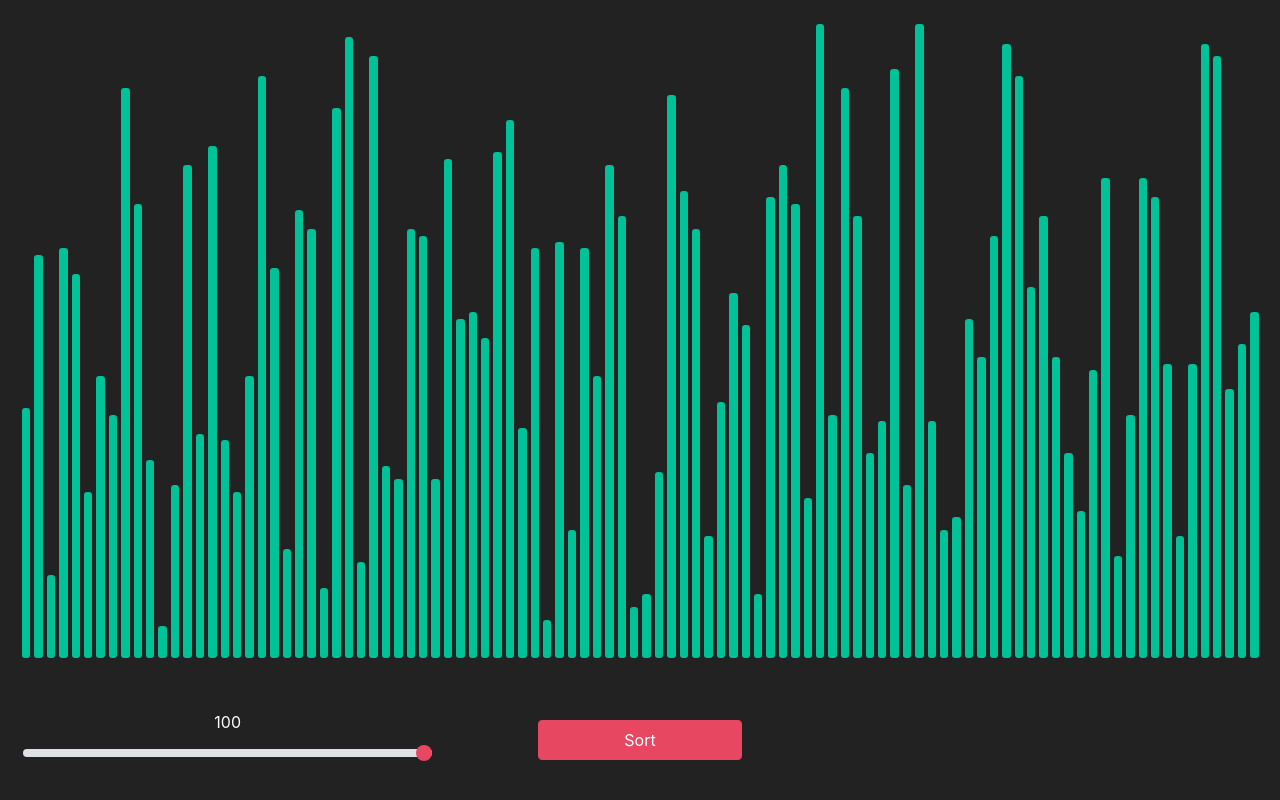
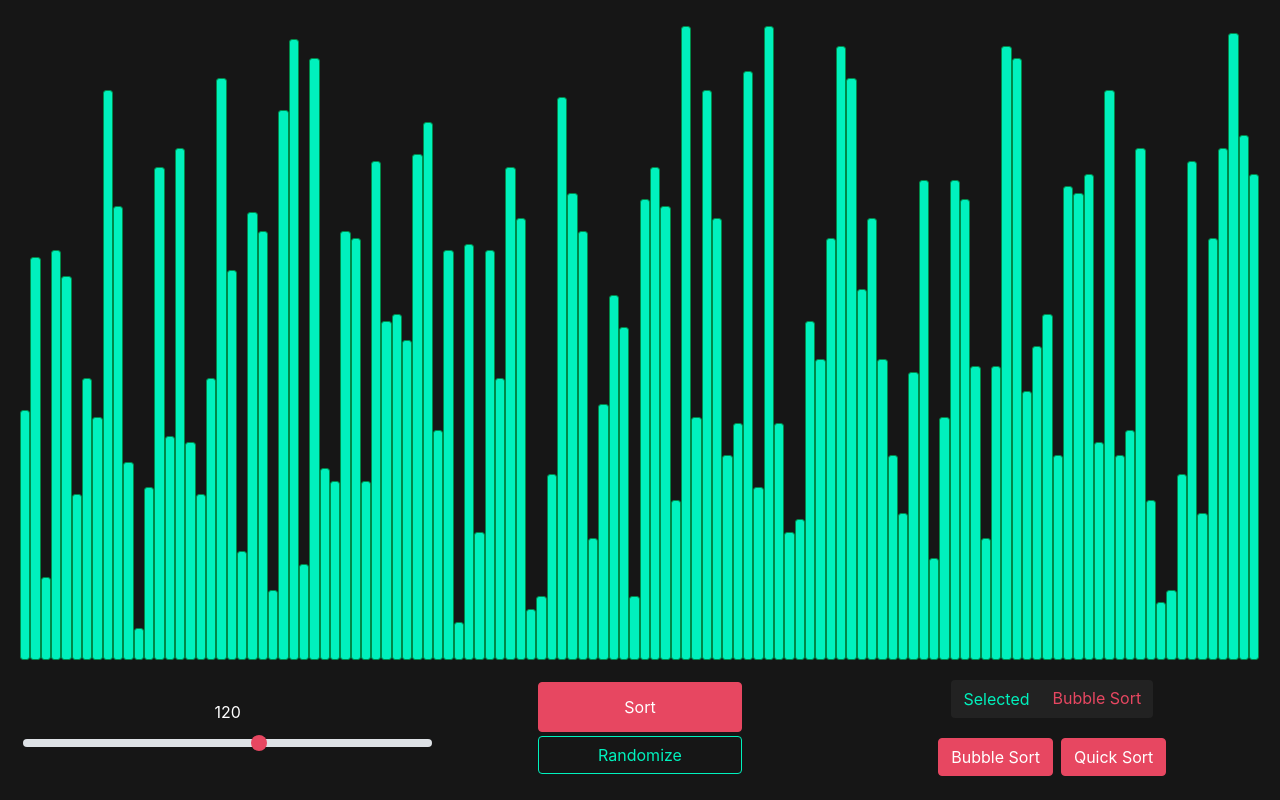
Before and after one commit to roynulrohan/algorithm-visualizer, a React (Create React App) app in the folder client/: page / in a window 1280 px wide. Built offline with nearby package versions, Linux system fonts and the light colour scheme.

Commit message:
Added quicksort, increased max bars, changed styling on bars

```diff
--- a/client/public/index.html
+++ b/client/public/index.html
@@ -7,7 +7,7 @@
     <meta name="theme-color" content="#000000" />
     <meta
       name="description"
-      content="Web site created using create-react-app"
+      content="Algorithm visualizer web app developed with React"
     />
     <link rel="apple-touch-icon" href="%PUBLIC_URL%/logo192.png" />
     <!--
@@ -24,7 +24,7 @@
       work correctly both with client-side routing and a non-root public URL.
       Learn how to configure a non-root public URL by running `npm run build`.
     -->
-    <title>React App</title>
+    <title>Algorithm Visualizer</title>
   </head>
   <body>
     <noscript>You need to enable JavaScript to run this app.</noscript>
--- a/client/src/App.js
+++ b/client/src/App.js
@@ -1,9 +1,11 @@
 import React, { useState, useEffect } from 'react';
+import { bubbleSort, quickSort } from './algorithms';
 
 function App() {
     const [graphData, setGraphData] = useState([]);
-    const [dataRange, setDataRange] = useState(100);
+    const [dataRange, setDataRange] = useState(120);
     const [isSorting, setIsSorting] = useState(false);
+    const [currentMode, setCurrentMode] = useState('Bubble Sort');
 
     useEffect(() => {
         setGraphData(getRandomData(dataRange));
@@ -22,28 +24,18 @@ function App() {
     const sort = () => {
         if (!isSorting) {
             setIsSorting(true);
-            bubbleSort(graphData).then(() => {
-                setIsSorting(false);
-            });
-        }
-    };
 
-    const bubbleSort = async (inputArr) => {
-        let len = inputArr.length - 1;
-        for (let i = 0; i < len; i++) {
-            for (let j = 0; j < len; j++) {
-                if (inputArr[j].value > inputArr[j + 1].value) {
-                    await new Promise((resolve) => setTimeout(resolve, 5));
-
-                    inputArr[j + 1].className = 'bg-primary';
-
-                    let tmp = inputArr[j].value;
-                    inputArr[j].value = inputArr[j + 1].value;
-                    inputArr[j + 1].value = tmp;
-
-                    setGraphData([...graphData]);
-                    inputArr[j + 1].className = '';
-                }
+            switch (currentMode) {
+                case 'Bubble Sort':
+                    bubbleSort(graphData, setGraphData).then(() => {
+                        setIsSorting(false);
+                    });
+                    break;
+                case 'Quick Sort':
+                    quickSort(graphData, setGraphData).then(() => {
+                        setIsSorting(false);
+                    });
+                    break;
             }
         }
     };
@@ -52,7 +44,12 @@ function App() {
         <div className='App'>
             <div className='App__Graph'>
                 {graphData.map((element) => {
-                    return <span className={element.className} style={{ height: `${element.value}%` }}></span>;
+                    return (
+                        <span
+                            className={isSorting && element.className}
+                            style={{ height: `${(element.value)}%` }}
+                        ></span>
+                    );
                 })}
             </div>
             <div className='App__Menu'>
@@ -65,7 +62,7 @@ function App() {
                             type='range'
                             className='custom-range dataRangeSlider'
                             min='10'
-                            max='100'
+                            max='200'
                             value={dataRange}
                             id='dataRangeSlider'
                             onChange={(ev) => {
@@ -75,15 +72,51 @@ function App() {
                         />
                     </div>
                 </div>
-                <div className='menu-container'>
+                <div className='menu-container flex-column'>
                     <button
                         className={'btn rounded mx-5 w-50 h-50' + (isSorting ? ' btn-dark' : ' btn-primary')}
                         onClick={() => sort()}
                     >
                         {isSorting ? 'Sorting' : 'Sort'}
                     </button>
+                    <button
+                        className='btn btn-outline-secondary m-1 mx-5 w-50'
+                        onClick={() => {
+                            setGraphData(getRandomData(dataRange));
+                        }}
+                        disabled={isSorting}
+                    >
+                        Randomize
+                    </button>
                 </div>
-                <div className='menu-container'></div>
+                <div className='menu-container flex-column'>
+                    <div class='selected-label input-group w-auto mb-3'>
+                        <div class='input-group-prepend'>
+                            <label className='input-group-text'>Selected</label>
+                        </div>
+                        <label className='form-control'>{currentMode}</label>
+                    </div>
+                    <div>
+                        <button
+                            className='btn btn-primary m-1'
+                            onClick={() => {
+                                setCurrentMode('Bubble Sort');
+                            }}
+                            disabled={isSorting}
+                        >
+                            Bubble Sort
+                        </button>
+                        <button
+                            className='btn btn-primary m-1'
+                            onClick={() => {
+                                setCurrentMode('Quick Sort');
+                            }}
+                            disabled={isSorting}
+                        >
+                            Quick Sort
+                        </button>
+                    </div>
+                </div>
             </div>
         </div>
     );
--- a/client/src/App.scss
+++ b/client/src/App.scss
@@ -1,7 +1,7 @@
 .App {
     width: 100%;
     height: 100vh;
-    background-color: rgb(34, 34, 34);
+    background-color: rgb(22, 22, 22);
     display: flex;
     flex-direction: column;
     justify-content: space-between;
@@ -17,14 +17,14 @@
 
         span {
             background-color: $secondary;
-            margin: 2px;
+            border: 1px rgb(0, 136, 72) solid;
             border-radius: 0.2rem;
             width: 100%;
         }
     }
 
     &__Menu {
-        padding: 20px;
+        padding: 0px 20px 20px 20px;
         height: 15%;
         width: 100%;
         display: flex;
@@ -38,5 +38,19 @@
             justify-content: center;
             align-items: center;
         }
+
+        .selected-label {
+            .input-group-text {
+                background-color: rgb(34, 34, 34) !important;
+                color: $secondary;
+                border: none;
+            }
+
+            .form-control {
+                background-color: rgb(34, 34, 34) !important;
+                color: $primary;
+                border: none;
+            }
+        }
     }
 }
--- /dev/null
+++ b/client/src/algorithms/BubbleSort.js
@@ -0,0 +1,19 @@
+export const bubbleSort = async (inputArr, callback) => {
+    let len = inputArr.length - 1;
+    for (let i = 0; i < len; i++) {
+        for (let j = 0; j < len; j++) {
+            if (inputArr[j].value > inputArr[j + 1].value) {
+                await new Promise((resolve) => setTimeout(resolve, 5));
+
+                inputArr[j + 1].className = 'bg-primary';
+
+                let tmp = inputArr[j].value;
+                inputArr[j].value = inputArr[j + 1].value;
+                inputArr[j + 1].value = tmp;
+
+                callback([...inputArr]);
+                inputArr[j + 1].className = '';
+            }
+        }
+    }
+};
--- /dev/null
+++ b/client/src/algorithms/QuickSort.js
@@ -0,0 +1,53 @@
+export const quickSort = async (inputArr, callback) => {
+    const partition = async (items, left, right) => {
+        let pivot = items[Math.floor((right + left) / 2)].value, //middle element
+            i = left, //left pointer
+            j = right; //right pointer
+
+        while (i <= j) {
+            while (items[i].value < pivot) {
+                i++;
+            }
+            while (items[j].value > pivot) {
+                j--;
+            }
+
+            if (i <= j) {
+                await new Promise((resolve) => setTimeout(resolve, 50));
+                items[i].className = 'bg-primary';
+                items[j].className = 'bg-primary';
+
+                let temp = items[i].value;
+                items[i].value = items[j].value;
+                items[j].value = temp;
+
+                callback([...inputArr]);
+
+                items[i].className = '';
+                items[j].className = '';
+
+                i++;
+                j--;
+            }
+        }
+        return i;
+    };
+
+    const solve = async (items, left, right) => {
+        let index;
+        if (items.length > 1) {
+            index = await partition(items, left, right); //index returned from partition
+        }
+
+        if (left < index - 1) {
+            //more elements on the left side of the pivot
+            await solve(items, left, index - 1);
+        }
+        if (index < right) {
+            //more elements on the right side of the pivot
+            await solve(items, index, right);
+        }
+    };
+
+    await solve(inputArr, 0, inputArr.length - 1);
+};
--- /dev/null
+++ b/client/src/algorithms/index.js
@@ -0,0 +1,4 @@
+import { bubbleSort } from './BubbleSort';
+import { quickSort } from './QuickSort';
+
+export { bubbleSort, quickSort };
--- a/client/src/index.scss
+++ b/client/src/index.scss
@@ -1,5 +1,5 @@
 $primary : rgb(231, 71, 97);
-$secondary: rgb(0, 194, 152);
+$secondary: rgb(0, 241, 189);
 
 @import '~bootstrap/scss/bootstrap';
 @import './App.scss';
```
Also changed, not shown: 1 other file (tests, documents, lock files or other folders).
